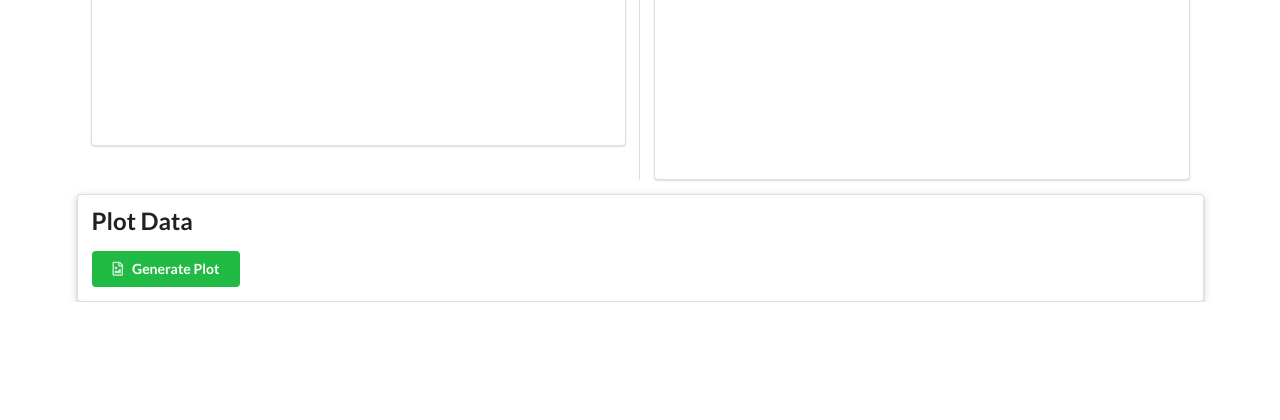
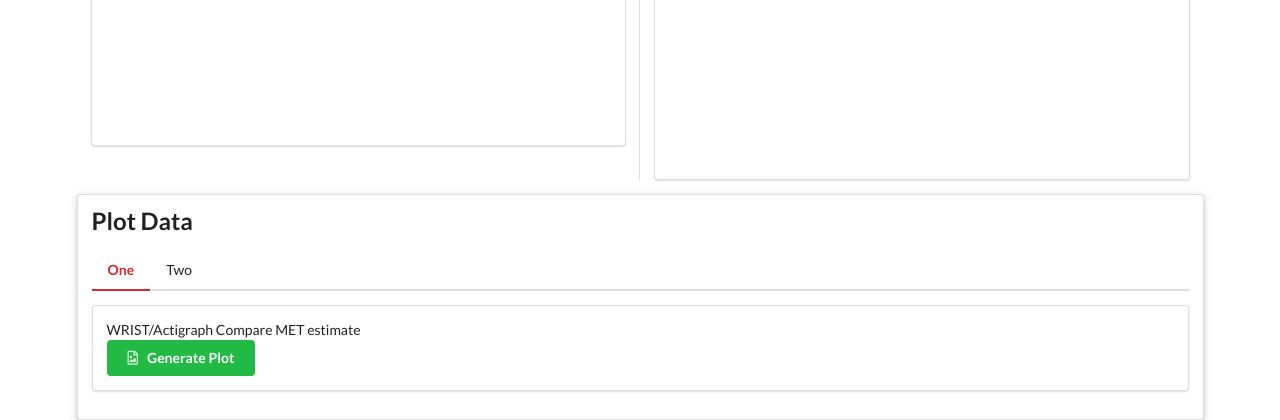
Before and after one commit to HAbitsLab/calorie-harmony-api, a FastAPI app: page / in a window 1280 px wide. Shown: the part 543-963 px from the top of the page. Before the commit the page ends 845 px from the top, so only its background shows below. Run offline with FastAPI, Linux system fonts and the light colour scheme; data that the repository does not hold is empty; some libraries are stand-ins or nearby versions.

Commit message:
add met vs met plot to plot tabs

```diff
--- a/app/main.py
+++ b/app/main.py
@@ -153,16 +153,28 @@ def results(db : Session = Depends(get_db)):
     wrist_mets = [i.mets for i in wrist]
 
     # plot compare
+    fig1 = go.Figure()
+    fig1.add_trace(
+        go.Scatter(x=acti_time, y=acti_mets, mode='markers', name='ActiGraph VM3 Estimation (MET)'))
+    fig1.add_trace(
+        go.Scatter(x=wrist_time, y=wrist_mets, mode='markers', name='Wrist Estimation (MET)'))
+    fig1.update_layout(title='WRIST/Actigraph Compare MET estimate',
+                        xaxis_title='Time',
+                        yaxis_title='METs Estimate')
+    plot_div1 = py.offline.plot(fig1, output_type='div')
+
+
     fig2 = go.Figure()
     fig2.add_trace(
-        go.Scatter(x=acti_time, y=acti_mets, mode='markers', name='ActiGraph VM3 Estimation (MET)'))
-    fig2.add_trace(
-        go.Scatter(x=wrist_time, y=wrist_mets, mode='markers', name='Wrist Estimation (MET)'))
-    fig2.update_layout(title='WRIST/Actigraph Compare MET estimate',
-                        xaxis_title='Time',
-                        yaxis_title='METs Estimate')
-    my_plot_div = py.offline.plot(fig2, output_type='div')
-    return {'plot', my_plot_div}
+        go.Scatter(x=acti_mets, y=wrist_mets, mode='markers', name='Mets'))
+    fig2.update_layout(title='MET vs MET',
+                        xaxis_title='Actigraph mets',
+                        yaxis_title='Wrist mets')
+    plot_div2 = py.offline.plot(fig2, output_type='div')
+
+    return {'plot1': plot_div1,
+            'plot2': plot_div2}
+
 
 
 @app.post("/clear/")
--- a/app/templates/home.html
+++ b/app/templates/home.html
@@ -84,10 +84,25 @@
 </div>
 <div class="ui raised container segment">
     <h2 class="ui header">Plot Data</h2>
-    <button class="positive ui button" onclick=plot_data() value="plot" id="plot_data"><i class="file image outline icon"></i>Generate Plot</button>
-    <div id="plotdiv">
+
+    <div class="ui pointing secondary demo menu">
+        <a class="active red item" data-tab="first">One</a>
+        <a class="blue item" data-tab="second">Two</a>
+    </div>
+
+    <div class="ui active tab segment" data-tab="first">
+        WRIST/Actigraph Compare MET estimate
+        </br>
+        <button class="positive ui button" onclick=plot_data() value="plot" id="plot_data"><i class="file image outline icon"></i>Generate Plot</button>
+        <div id="plotdiv1">
+        </div>
+    </div>
+    <div class="ui tab segment" data-tab="second">
+        Met vs Met Plot
+        </br>
+        <button class="positive ui button" onclick=plot_data() value="plot" id="plot_data"><i class="file image outline icon"></i>Generate Plot</button>
+        <div id="plotdiv2">
+        </div>
     </div>
   </div>
-
-
 {% endblock %}
--- a/app/templates/js/scripts.js
+++ b/app/templates/js/scripts.js
@@ -1,7 +1,7 @@
 var updateTableInterval = null
 
 $(document).ready(function() {
-
+    $('.demo.menu .item').tab({history:false}); //tab functioning
     $('#upload_acti').submit(function(event){
         event.preventDefault();
         console.log("Loading data")
@@ -121,7 +121,8 @@ function plot_data(){
         type: 'POST',
         success: function(data, textStatus, jqXHR) {
             console.log(data)
-            $('#plotdiv').html(data);
+             $('#plotdiv1').html(data["plot1"]);
+             $('#plotdiv2').html(data["plot2"]);
         }
     });
 }
```
Also changed, not shown: app/wristml.db.
